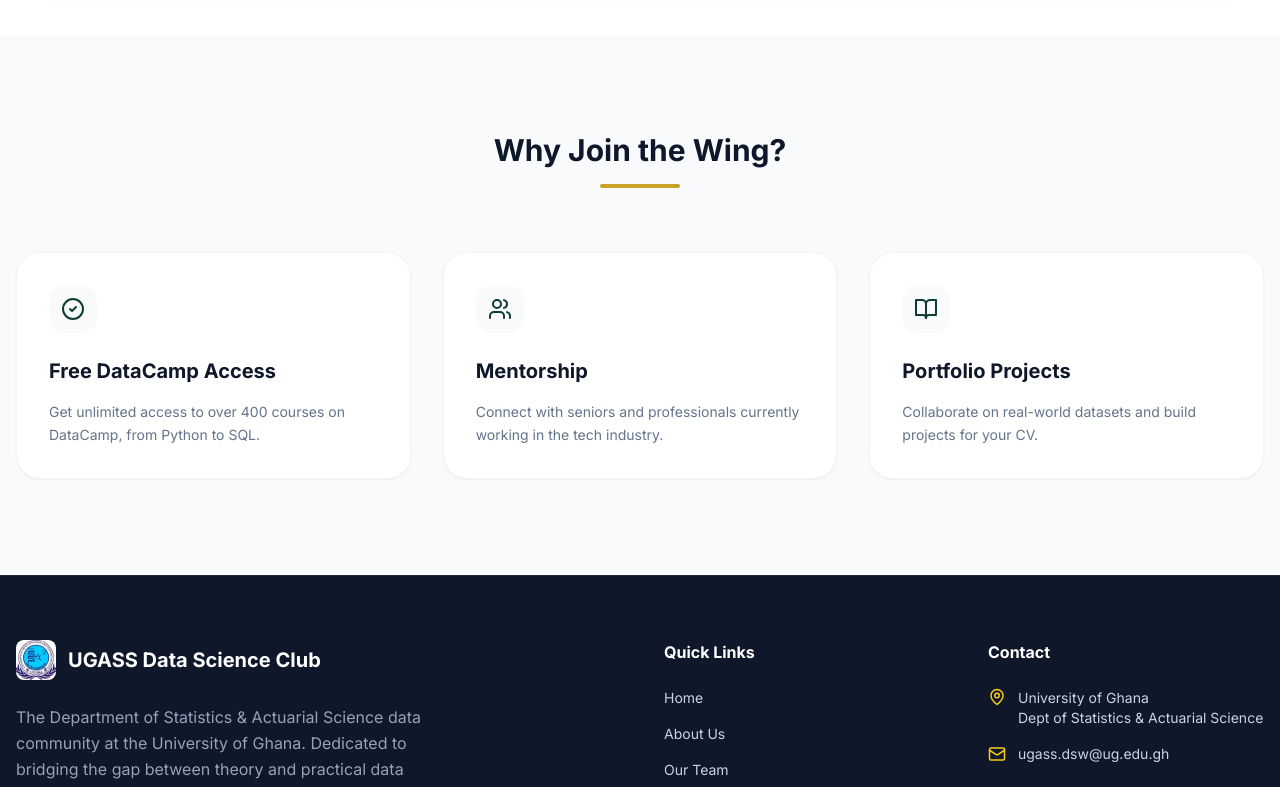
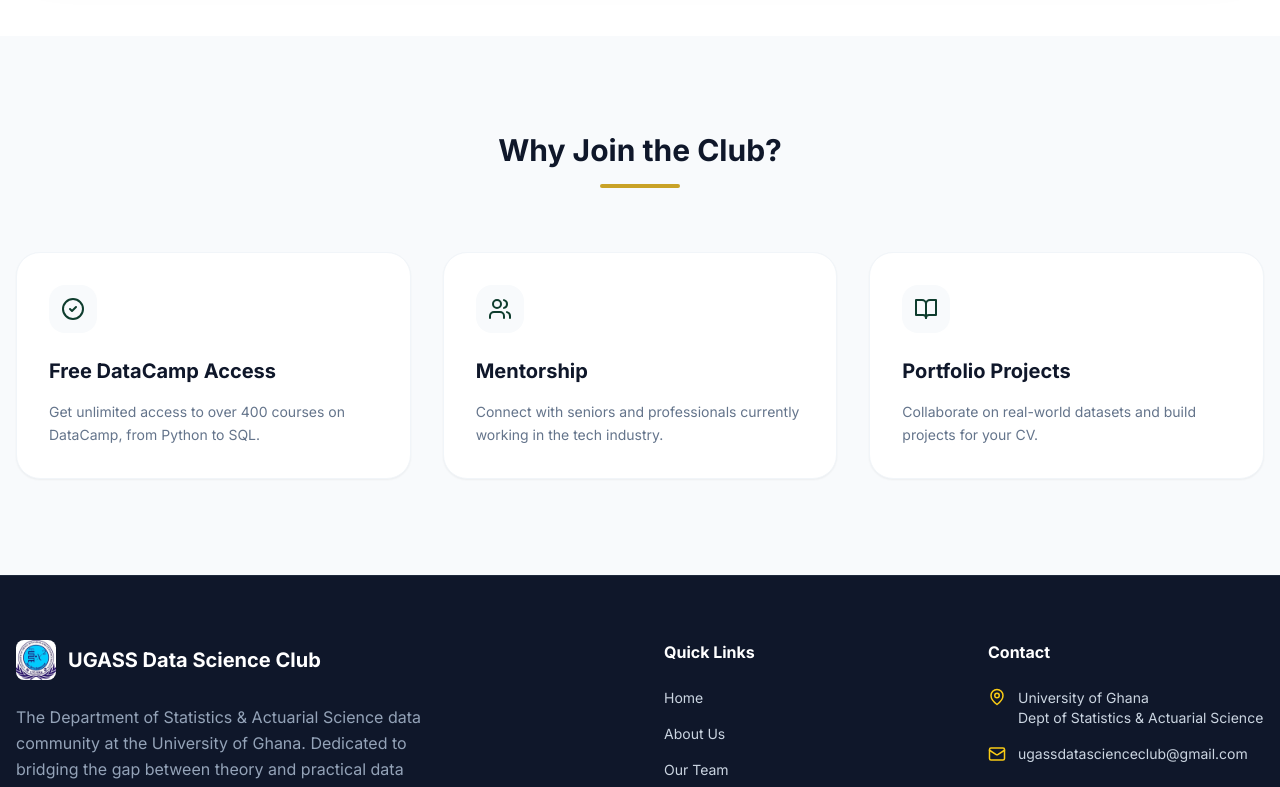
Before and after one commit to bismark-bakomora/ugass-ds-wing-website, a React (Vite) app: page / in a window 1280 px wide. Shown: the part 1640-2427 px from the top of the page. Built offline with nearby package versions, Linux system fonts and the light colour scheme.

Commit message:
changed wing to club

```diff
--- a/src/components/Footer.tsx
+++ b/src/components/Footer.tsx
@@ -55,7 +55,7 @@ const Footer: React.FC = () => {
             </li>
             <li className="flex items-center gap-3">
               <Mail size={18} className="text-yellow-400" />
-              <span>ugass.dsw@ug.edu.gh</span>
+              <span>ugassdatascienceclub@gmail.com</span>
             </li>
           </ul>
         </div>
--- a/src/pages/HomePage.tsx
+++ b/src/pages/HomePage.tsx
@@ -121,7 +121,7 @@ const HomePage: React.FC = () => {
       <section className="py-24 bg-slate-50">
         <div className="max-w-7xl mx-auto px-4">
           <div className="text-center mb-16">
-            <h2 className="text-3xl font-bold mb-4">Why Join the Wing?</h2>
+            <h2 className="text-3xl font-bold mb-4">Why Join the Club?</h2>
             <div className="w-20 h-1 bg-ugass-gold mx-auto rounded-full"></div>
           </div>
           <div className="grid md:grid-cols-3 gap-8">
--- a/src/pages/JoinUsPage.tsx
+++ b/src/pages/JoinUsPage.tsx
@@ -43,7 +43,7 @@ const JoinUsPage: React.FC = () => {
           <div className="w-20 h-20 bg-ugass-green rounded-full mx-auto flex items-center justify-center text-white mb-6">
             <CheckCircle2 size={40} />
           </div>
-          <h2 className="text-3xl font-bold mb-4">Welcome to the Wing!</h2>
+          <h2 className="text-3xl font-bold mb-4">Welcome to the Club!</h2>
           <p className="text-slate-500 mb-8">
             Your application has been received. Please check your email for the next steps and DataCamp access instructions.
           </p>
--- a/src/pages/TeamPage.tsx
+++ b/src/pages/TeamPage.tsx
@@ -8,7 +8,7 @@ const TeamPage: React.FC = () => {
       <div className="max-w-7xl mx-auto px-4">
         <div className="text-center mb-20">
           <h1 className="text-4xl font-bold mb-4">Meet the Leadership</h1>
-          <p className="text-slate-500">The visionaries steering the UGASS Data Science Wing.</p>
+          <p className="text-slate-500">The visionaries steering the UGASS Data Science Club.</p>
         </div>
 
         <div className="grid grid-cols-1 sm:grid-cols-2 lg:grid-cols-3 gap-8">
```
